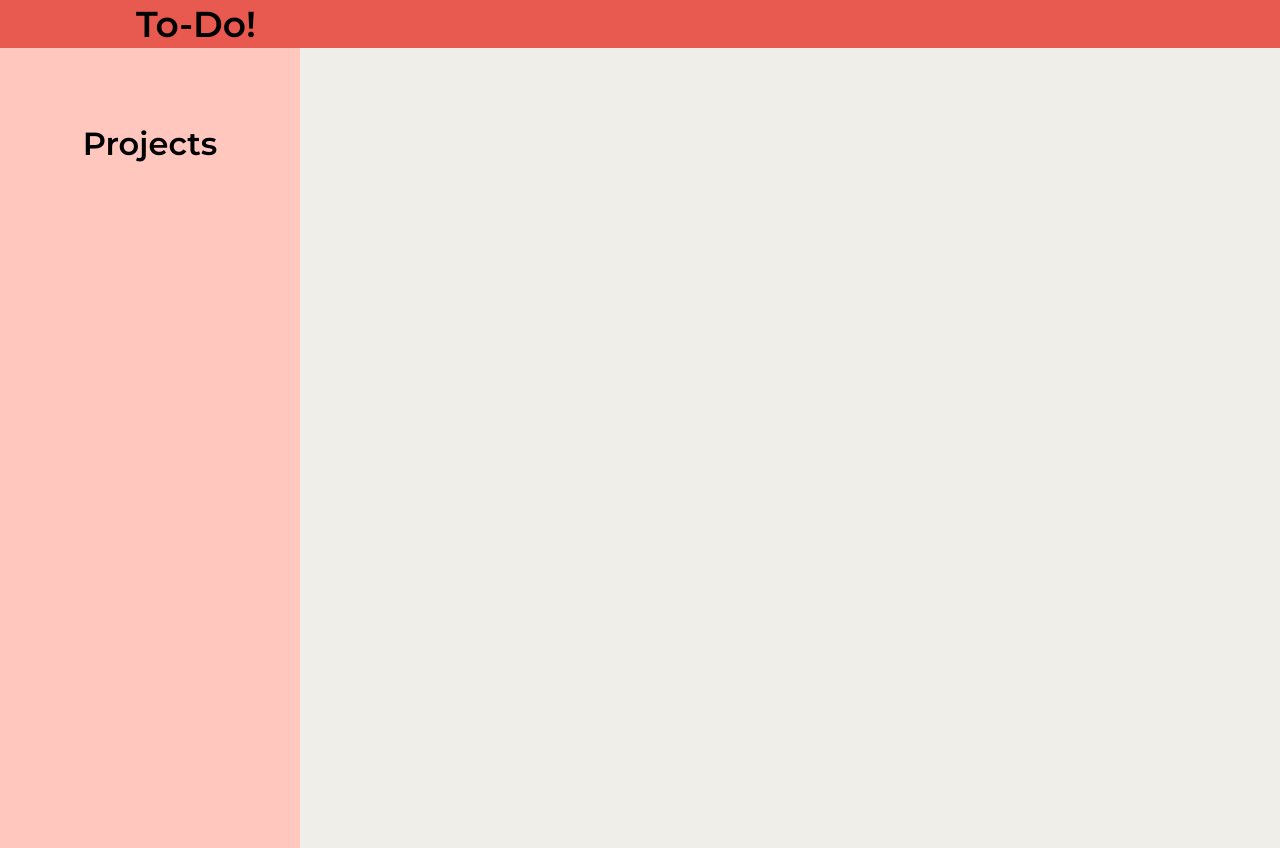
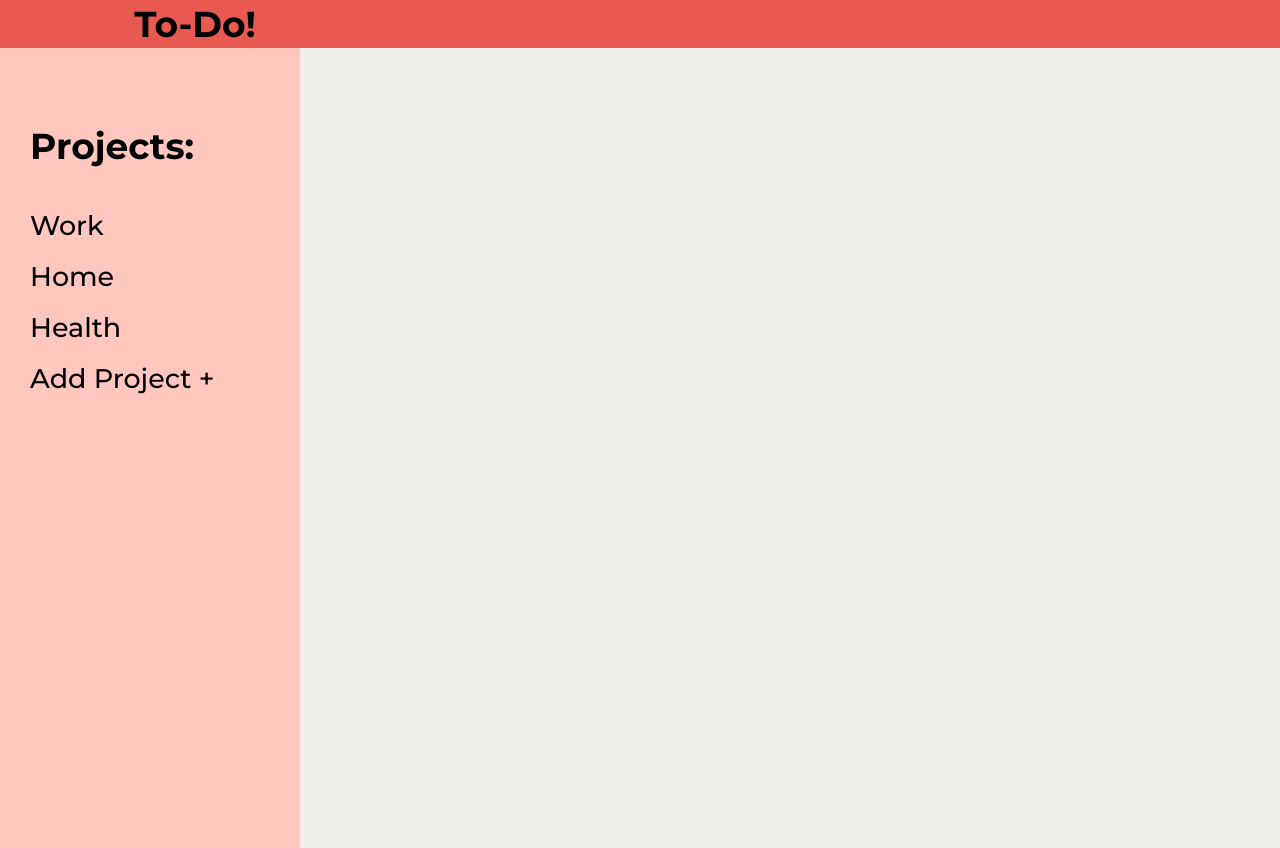
Before and after one commit to bboylen/to-do, a website built with webpack: page dist/index.html in a window 1280 px wide. Built offline with Linux system fonts and the light colour scheme.

Commit message:
added sidebar content

```diff
--- a/src/styles/styles.css
+++ b/src/styles/styles.css
@@ -39,6 +39,7 @@ body {
 #page-header h1 {
   font-size: 36px;
   font-family: "Montserrat", sans-serif;
+  font-weight: 700;
 }
 
 /* main */
@@ -68,13 +69,30 @@ body {
   margin-left: auto;
   margin-right: auto;
   margin-top: 5rem;
-  text-align: center;
+  text-align: left;
   font-family: "Montserrat", sans-serif;
 }
 
 .side-content h2 {
-  font-size: 32px;
+  font-size: 36px;
+  font-weight: 700;
 }
+
+.project-list {
+  margin-top: 3rem;
+  font-size: 27px;
+
+}
+
+.project-list p {
+  margin-bottom: 1.5rem;
+}
+
+.add-project {
+  margin-top: 1.5rem;
+  font-size: 27px;
+}
+
 /* main-content */
 
 .content {
```
Also changed, not shown: dist/index.html, dist/main.js.
